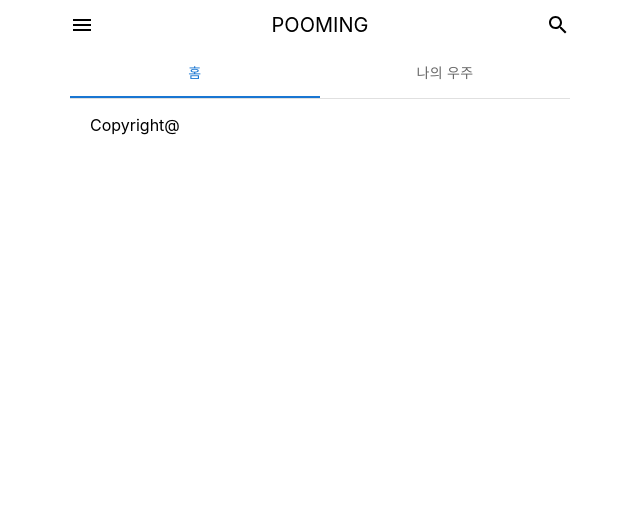
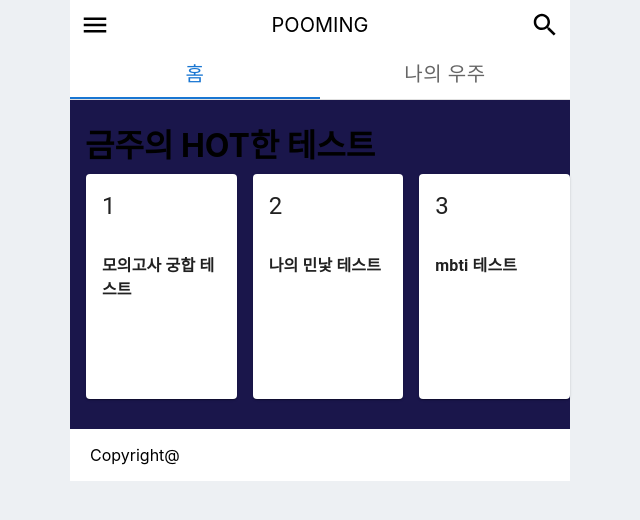
Before and after one commit to devmmin/pooming, a Next.js app in the folder my-app/: page / in a window 1280 px wide. Shown: the top 520 px of the page, without its empty margins (320-960 px from the left). Built offline with nearby package versions, Linux system fonts and the light colour scheme.

Commit message:
#5 : [feature] main 화면 - 헤더와 메인 상단 UI 컴포넌트 작업

```diff
--- a/my-app/pages/index.tsx
+++ b/my-app/pages/index.tsx
@@ -1,7 +1,7 @@
 import type { NextPage } from 'next'
 import Head from 'next/head'
 import styles from '../styles/Home.module.scss'
-import { Drawer, Box, Tab, Tabs, List, ListItem, ListItemButton, ListItemText, Divider } from '@mui/material';
+import { Drawer, Box, Tab, Tabs, List, ListItem, Divider, Card, CardContent, Typography, CardHeader } from '@mui/material';
 import { useState } from 'react';
 import { Menu, Search } from '@material-ui/icons';
 
@@ -30,7 +30,7 @@ const Home: NextPage = () => {
       </Head>
 
       <header className={styles.header}>
-        <Menu onClick={toggleDrawer(true)}/>
+        <Menu onClick={toggleDrawer(true)} style={{ fontSize: 30 }}/>
         <Drawer
           anchor={'left'}
           open={openDrawer}
@@ -58,15 +58,30 @@ const Home: NextPage = () => {
           </Box>
         </Drawer>
         POOMING
-        <Search/>
+        <Search style={{ fontSize: 30 }}/>
       </header>
       <main className={styles.main}>
        <Box sx={{ borderBottom: 1, borderColor: 'divider' }}>
         <Tabs value={value} onChange={handleChange} variant="fullWidth">
-          <Tab label="홈"/>
-          <Tab label="나의 우주"/>
+          <Tab label="홈" sx={{ fontSize: '20px' }}/>
+          <Tab label="나의 우주" sx={{ fontSize: '20px' }}/>
         </Tabs>
-       </Box>
+      </Box>
+      <Box sx={{ backgroundColor: '#1a164b'}}>
+        <h1 style={{ padding: '20px 15px 0', margin: 0 }}>금주의 HOT한 테스트</h1>
+        <Box sx={{ display: 'flex', paddingBottom: '30px' }}>
+          {['모의고사 궁합', '나의 민낯', 'mbti'].map((name, index) => {
+            return (
+              <Card sx={{ width: 162, height: 225, margin: '8px 0 0 16px' }}>
+                <CardHeader title={index + 1}></CardHeader>
+                <CardContent>
+                  <Typography sx={{ fontWeight: 'bold' }}>{name} 테스트</Typography>
+                </CardContent>
+              </Card>
+            )
+          })}
+        </Box>
+      </Box>
       </main>
 
       <footer className={styles.footer}>
--- a/my-app/styles/Home.module.scss
+++ b/my-app/styles/Home.module.scss
@@ -1,4 +1,5 @@
 .container {
+  background-color: #fff;
   margin: 0 auto;
   max-width: 500px;
 }
@@ -9,6 +10,7 @@
   display: flex;
   justify-content: space-between;
   align-items: center;
+  padding: 0 10px;
 }
 
 .main {
--- a/my-app/styles/globals.scss
+++ b/my-app/styles/globals.scss
@@ -4,6 +4,7 @@ body {
   margin: 0;
   font-family: -apple-system, BlinkMacSystemFont, Segoe UI, Roboto, Oxygen,
     Ubuntu, Cantarell, Fira Sans, Droid Sans, Helvetica Neue, sans-serif;
+  background-color: #edf0f3;
 }
 
 a {
```
Also changed, not shown: 1 other file (tests, documents, lock files or other folders).
